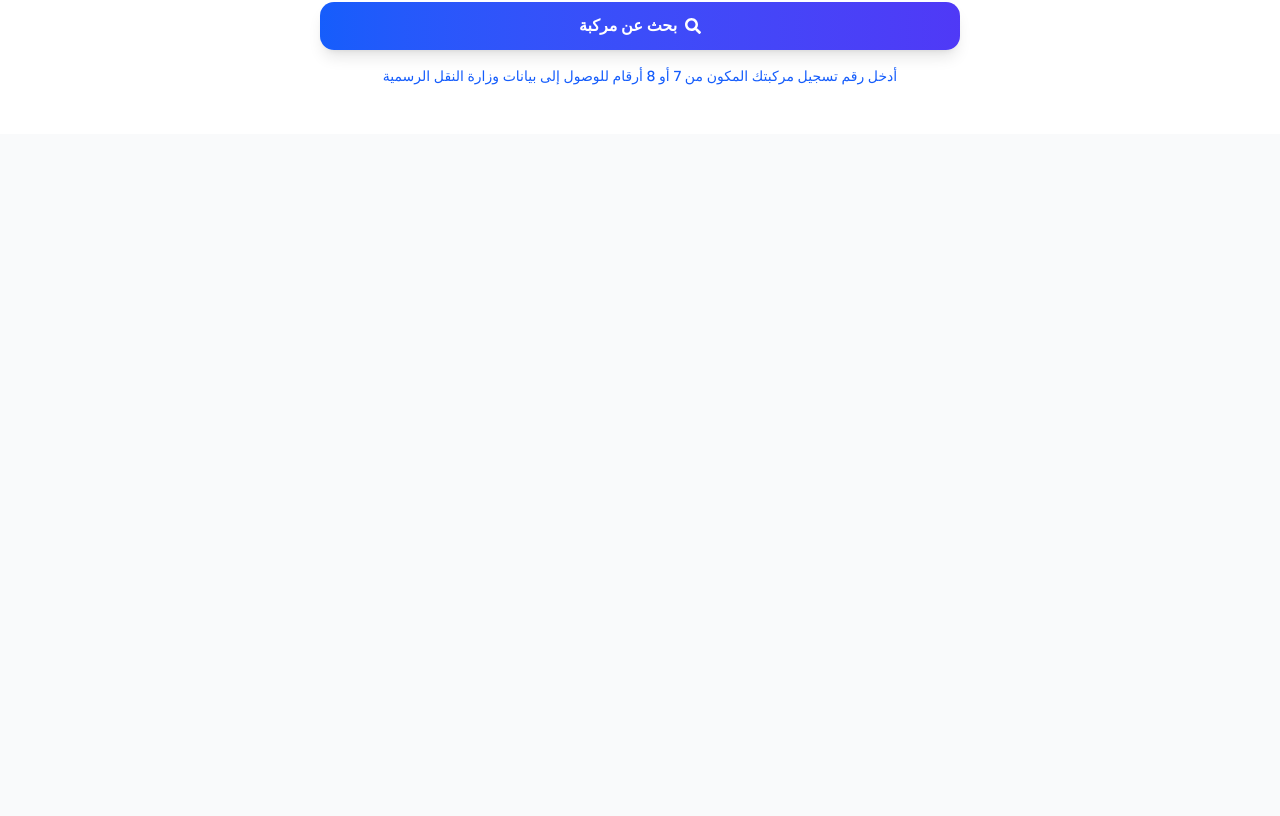
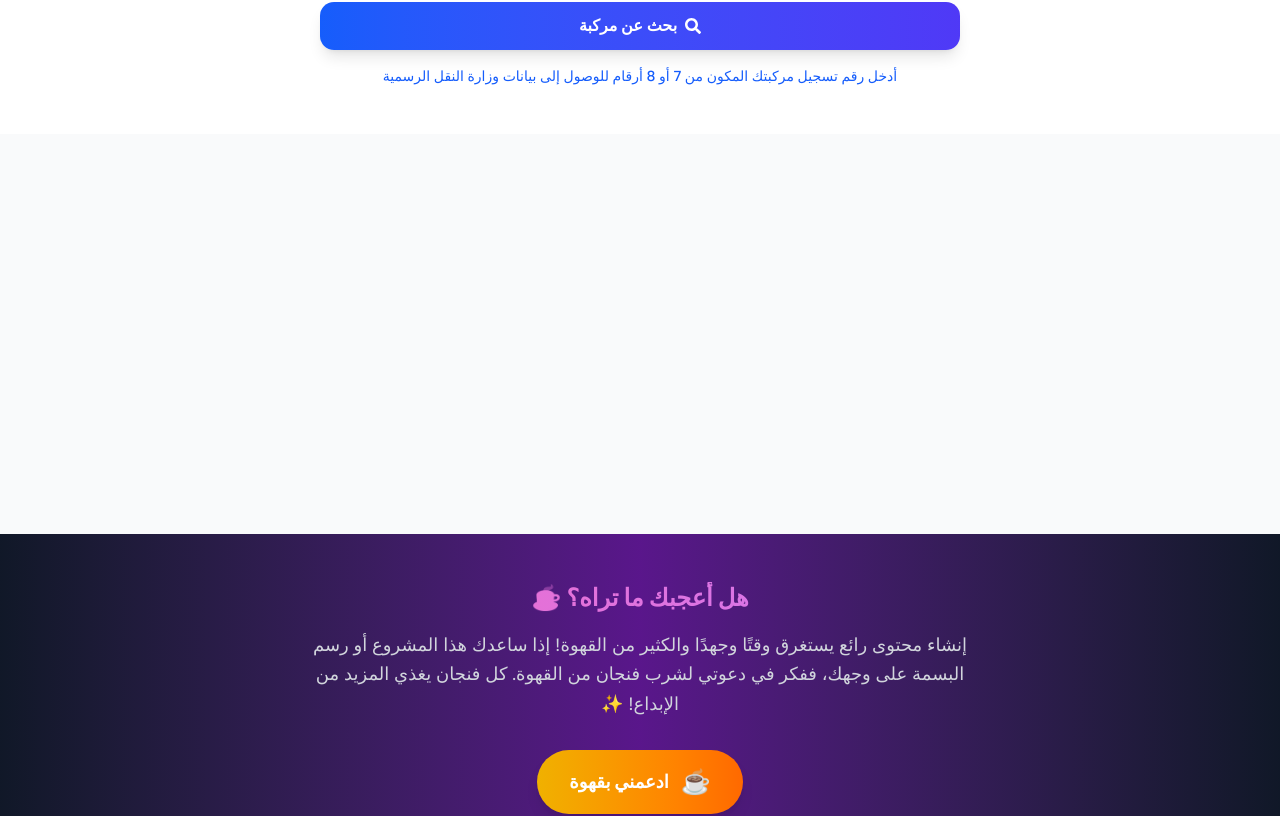
Before and after one commit to olabie2/israsel, a Next.js app: page /ar in a window 1280 px wide. Shown: the part 632-1448 px from the top of the page. Built offline with nearby package versions, Linux system fonts and the light colour scheme.

Commit message:
Reduced default height of the main section

```diff
--- a/app/[locale]/page.tsx
+++ b/app/[locale]/page.tsx
@@ -244,10 +244,13 @@ const Badge: FC<{
 
 // --- SafetyRecalls Component ---
 const SafetyRecalls: FC<{ recalls?: Recall[] }> = ({ recalls }) => {
+
   const t = useTranslations("CarCheck");
   // ***** CHANGE 2: Get all messages for manual lookup *****
   const messages = useMessages();
-
+ if (!recalls || recalls.length === 0) {
+    return null;
+  }
   // ***** CHANGE 3: The new, robust translation function for this component *****
   const translateWithFallback = (category: string, value?: string): string => {
     if (!value) {
@@ -638,7 +641,7 @@ export default function CarCheckPage() {
           </p>
         </div>
       </div>
-      <main className="min-h-screen bg-gray-50 py-8">
+      <main className="min-h-[400px] bg-gray-50 py-8">
         <div className="mx-auto max-w-7xl px-4">
           {error && (
             <div className="mb-8 rounded-xl border border-red-200 bg-red-50 p-6 text-center">
```
